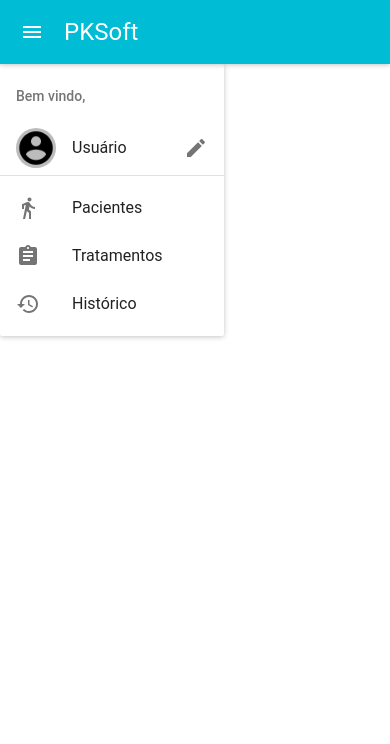
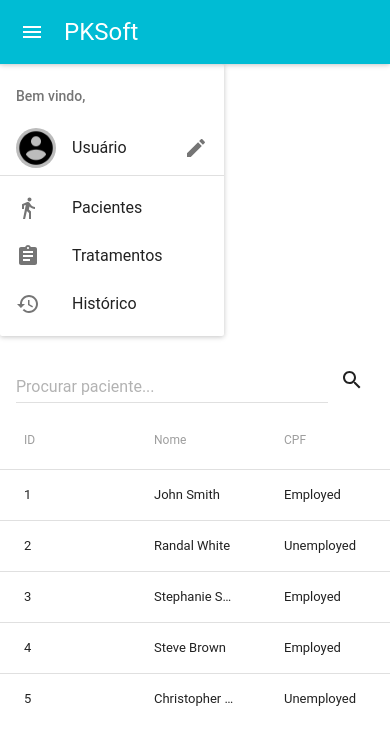
Before and after one commit to erion/pksoft-fe, a React (Create React App) app: page / in a window 390 px wide. Shown: the top 744 px of the page. Built offline with nearby package versions, Linux system fonts and the light colour scheme.

Commit message:
mobile main structure done

```diff
--- a/src/App.js
+++ b/src/App.js
@@ -4,12 +4,18 @@ import { BrowserRouter, Route, Link } from 'react-router-dom';
 import './App.css';
 
 import AppBar from './material-components/appBar.js';
+import TableComponent from './material-components/table.js';
+import SearchComponent from './material-components/search.js';
 
 class App extends Component {
   render() {
     return (
       <BrowserRouter>
-        <AppBar />
+        <div className="app">
+          <AppBar />
+          <SearchComponent />
+          <TableComponent />
+        </div>
       </BrowserRouter>
     );
   }
--- a/src/material-components/appBar.js
+++ b/src/material-components/appBar.js
@@ -9,7 +9,7 @@ const style = {
   margin: '0 32px 16px 0'
 };
 
-const AppBar = () => (
+const AppBarComponent = () => (
   <div>
     <MuiThemeProvider>
       <MaterialAppBar
@@ -21,4 +21,4 @@ const AppBar = () => (
   </div>
 );
 
-export default AppBar;
+export default AppBarComponent;
--- a/src/material-components/menu.js
+++ b/src/material-components/menu.js
@@ -15,7 +15,7 @@ const paperStyle = {
   margin: '0 32px 16px 0'
 };
 
-const AppMenu = () => (
+const AppMenuComponent = () => (
   <div>
     <Paper style={paperStyle}>
       <Menu>
@@ -28,4 +28,4 @@ const AppMenu = () => (
   </div>
 );
 
-export default AppMenu;
+export default AppMenuComponent;
--- /dev/null
+++ b/src/material-components/search.js
@@ -0,0 +1,27 @@
+import React from 'react';
+import MuiThemeProvider from 'material-ui/styles/MuiThemeProvider';
+import TextField from 'material-ui/TextField';
+import IconButton from 'material-ui/IconButton';
+import SearchIcon from 'material-ui/svg-icons/action/search';
+
+const containerStyle = {
+  width: '100%',
+  margin: '0 0 0 1rem'
+}
+const inputStyle = {width: '80%'}
+
+const SearchComponent = () => (
+  <div style={containerStyle}>
+    <MuiThemeProvider>
+      <TextField
+        style={inputStyle}
+        hintText="Procurar paciente..."
+      />
+      <IconButton tooltip="Buscar">
+        <SearchIcon />
+      </IconButton>
+    </MuiThemeProvider>
+  </div>
+);
+
+export default SearchComponent;
--- /dev/null
+++ b/src/material-components/table.js
@@ -0,0 +1,53 @@
+import React from 'react';
+import MuiThemeProvider from 'material-ui/styles/MuiThemeProvider';
+import {
+  Table,
+  TableBody,
+  TableHeader,
+  TableHeaderColumn,
+  TableRow,
+  TableRowColumn,
+} from 'material-ui/Table';
+
+const TableComponent = () => (
+  <MuiThemeProvider>
+    <Table>
+      <TableHeader adjustForCheckbox={false} displaySelectAll={false}>
+        <TableRow>
+          <TableHeaderColumn>ID</TableHeaderColumn>
+          <TableHeaderColumn>Nome</TableHeaderColumn>
+          <TableHeaderColumn>CPF</TableHeaderColumn>
+        </TableRow>
+      </TableHeader>
+      <TableBody displayRowCheckbox={false}>
+        <TableRow>
+          <TableRowColumn>1</TableRowColumn>
+          <TableRowColumn>John Smith</TableRowColumn>
+          <TableRowColumn>Employed</TableRowColumn>
+        </TableRow>
+        <TableRow>
+          <TableRowColumn>2</TableRowColumn>
+          <TableRowColumn>Randal White</TableRowColumn>
+          <TableRowColumn>Unemployed</TableRowColumn>
+        </TableRow>
+        <TableRow>
+          <TableRowColumn>3</TableRowColumn>
+          <TableRowColumn>Stephanie Sanders</TableRowColumn>
+          <TableRowColumn>Employed</TableRowColumn>
+        </TableRow>
+        <TableRow>
+          <TableRowColumn>4</TableRowColumn>
+          <TableRowColumn>Steve Brown</TableRowColumn>
+          <TableRowColumn>Employed</TableRowColumn>
+        </TableRow>
+        <TableRow>
+          <TableRowColumn>5</TableRowColumn>
+          <TableRowColumn>Christopher Nolan</TableRowColumn>
+          <TableRowColumn>Unemployed</TableRowColumn>
+        </TableRow>
+      </TableBody>
+    </Table>
+  </MuiThemeProvider>
+);
+
+export default TableComponent;
--- a/src/material-components/user.js
+++ b/src/material-components/user.js
@@ -10,7 +10,7 @@ import EditIcon from 'material-ui/svg-icons/editor/mode-edit';
 
 import NoUser from '../assets/ic_account_circle_black_24dp_2x.png';
 
-const UserBox = () => (
+const UserBoxComponent = () => (
 
   <List>
     <Subheader>Bem vindo,</Subheader>
@@ -23,4 +23,4 @@ const UserBox = () => (
   </List>
 );
 
-export default UserBox;
+export default UserBoxComponent;
```
